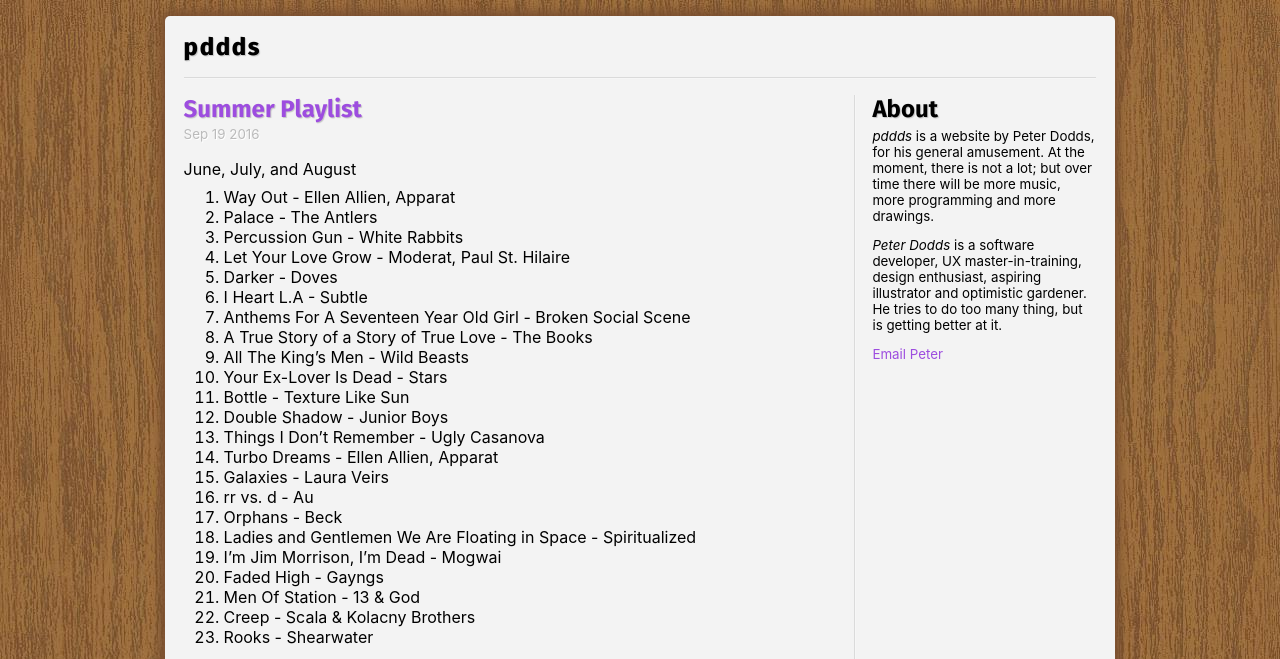
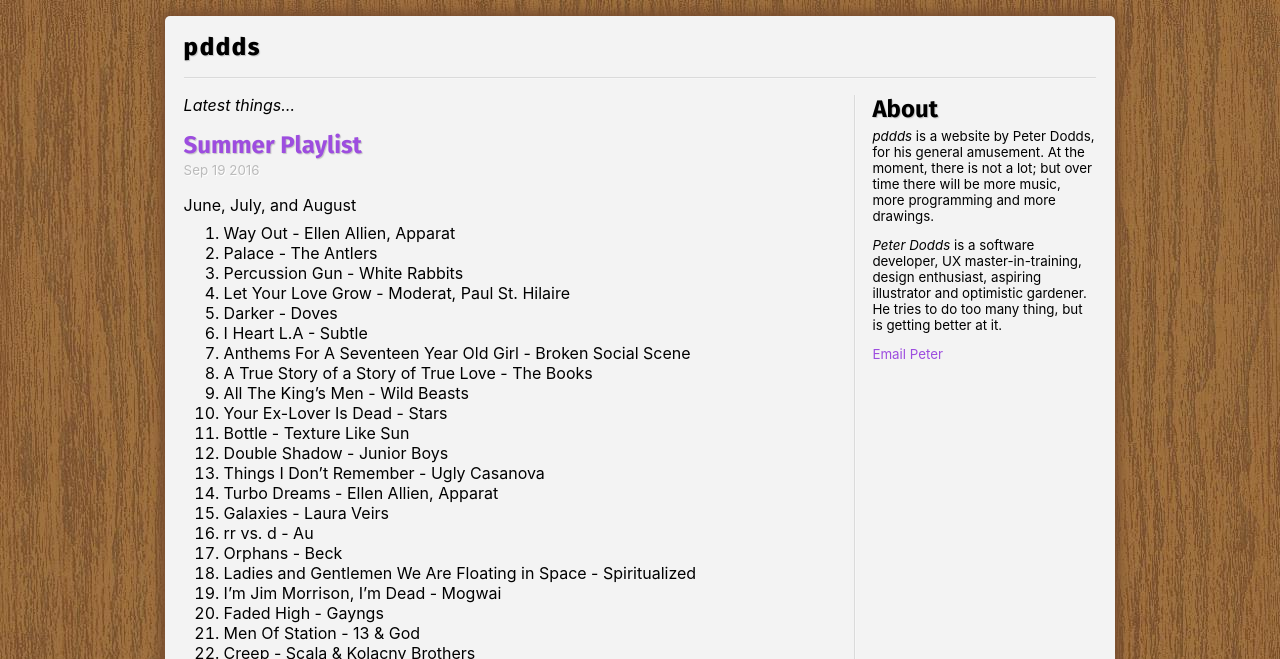
Before and after one commit to m0tive/pddds.com, a Jekyll site: the page built from index.md, in a window 1280 px wide and 900 px high, cut to the strip 0-659 px from the top of the window. Built offline with Jekyll 4.4.1, drawn with Linux system fonts in a browser that asks for light colours.

Commit message:
Add small intro text for index

```diff
--- a/index.md
+++ b/index.md
@@ -2,7 +2,9 @@
 title: index
 ---
 
+<em>Latest things...</em>
+
 {% for post in site.posts %}
-<hr>
+{% unless forloop.index == 1 %}<hr/>{% endunless %}
 {% include post.html post=post htag="h2" %}
 {% endfor %}
```
